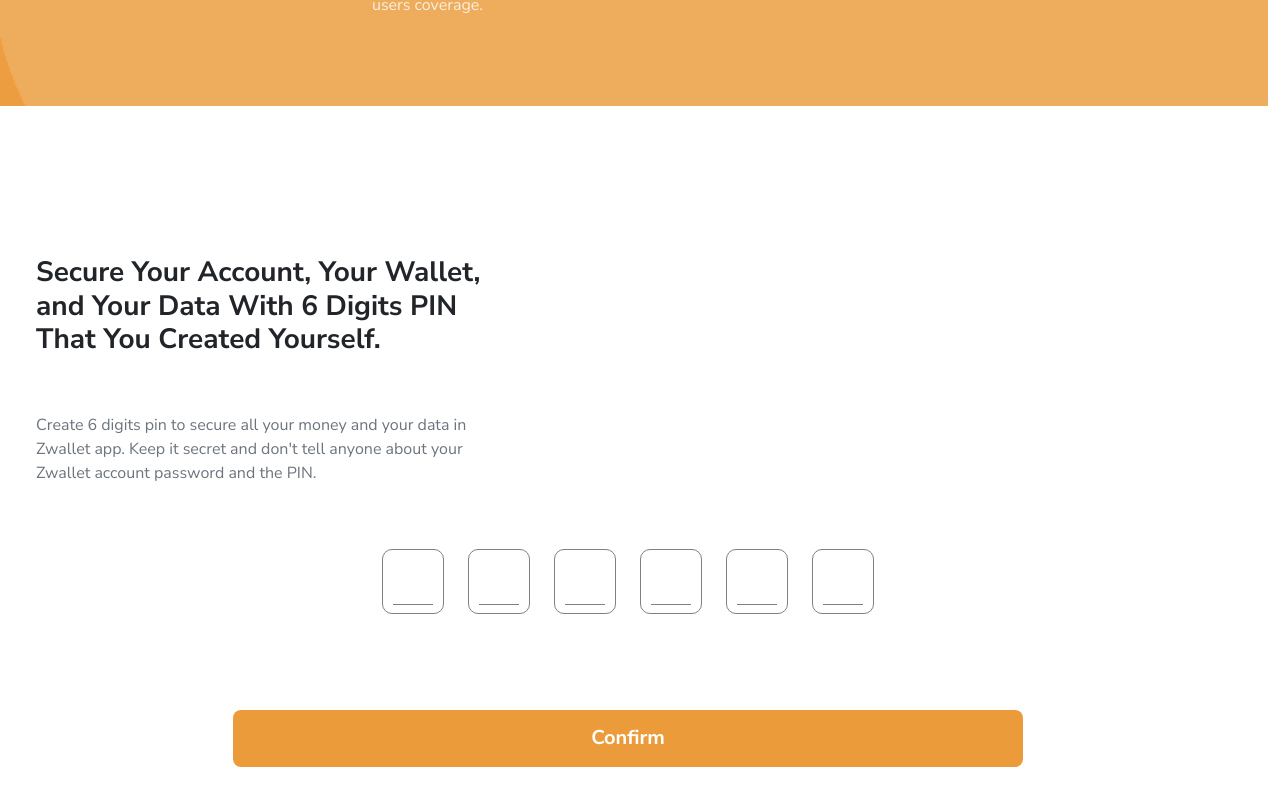
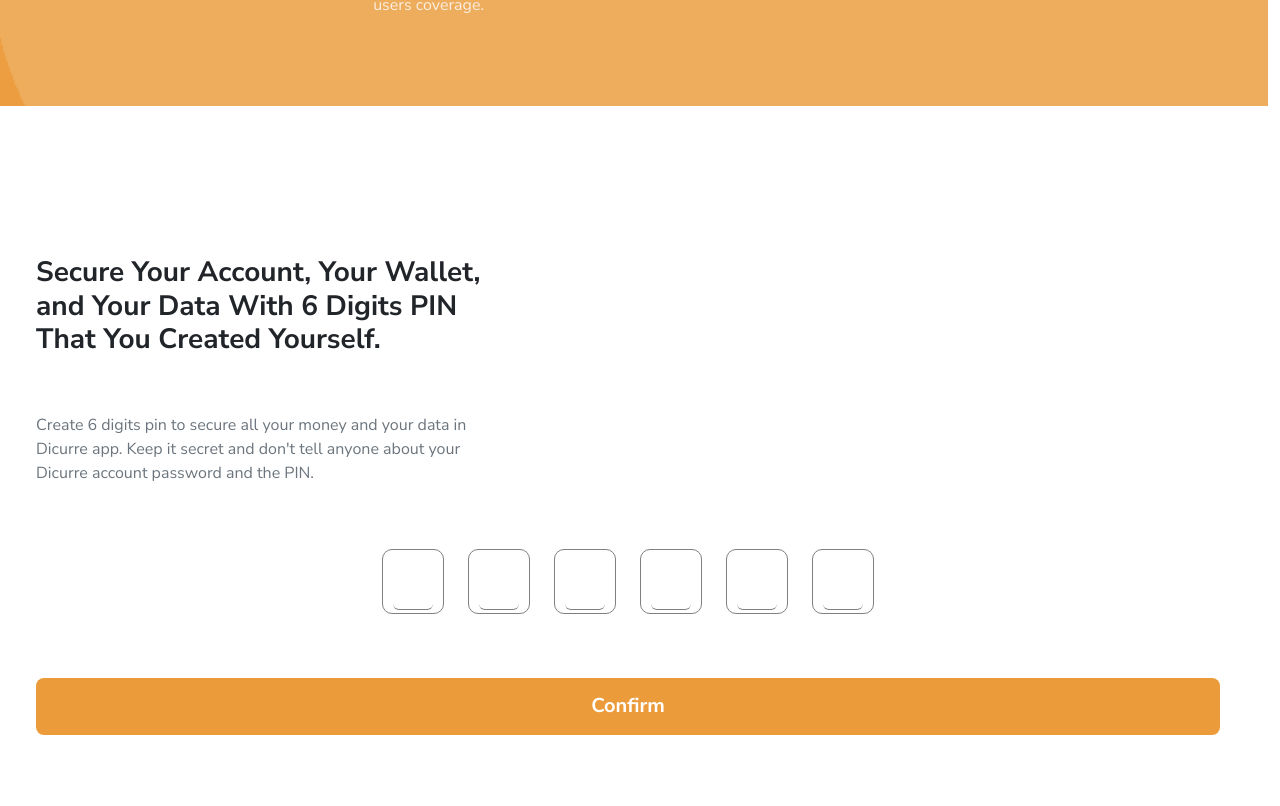
Before and after one commit to prasetyoow/dicurre-reactjs, a React (Create React App) app: page /CreatePin in a window 1280 px wide. Shown: the part 854-1660 px from the top of the page. Built offline with nearby package versions, Linux system fonts and the light colour scheme.

Commit message:
fixed register and createpin

```diff
--- a/src/pages/CreatePin.js
+++ b/src/pages/CreatePin.js
@@ -1,10 +1,88 @@
 import React from "react"
 import Imgdb from "../assets/img/phone-double.png"
-import { Row, Col } from "react-bootstrap"
-import {Link} from "react-router-dom"
+import { Row, Col, Form, Alert } from "react-bootstrap"
+import {useNavigate} from "react-router-dom"
 import { Helmet } from "react-helmet"
+import { Formik } from "formik"
+import * as Yup from 'yup'
+
+// redux
+import { useDispatch, useSelector } from "react-redux"
+import { createpin } from "../redux/asyncActions/auth"
+
+const pinSchema = Yup.object().shape({
+  pin1: Yup.number().required('Required'),
+  pin2: Yup.number().required('Required'),
+  pin3: Yup.number().required('Required'),
+  pin4: Yup.number().required('Required'),
+  pin5: Yup.number().required('Required'),
+  pin6: Yup.number().required('Required'),
+})
+
+const AuthValid = ({errors, handleSubmit, handleChange}) => {
+  return (
+    <Form onSubmit={handleSubmit} className="d-flex flex-column gap-3">
+      <div className="d-flex justify-content-center w-auto mx-auto flex-row gap-4 pin-wrap">
+        <Form.Group className="d-flex align-items-center pin-border">
+          <Form.Control className="pin-num text-center" onChange={handleChange} isInvalid={!!errors.pin1} name="pin1" maxLength="1" min="0" max="9" />
+            <Form.Control.Feedback type="invalid"></Form.Control.Feedback>
+        </Form.Group>
+
+        <Form.Group className="d-flex align-items-center pin-border">
+          <Form.Control className="pin-num text-center" onChange={handleChange} isInvalid={!!errors.pin2} name="pin2" maxLength="1" min="0" max="9" />
+            <Form.Control.Feedback type="invalid"></Form.Control.Feedback>
+        </Form.Group>
+
+        <Form.Group className="d-flex align-items-center pin-border">
+          <Form.Control className="pin-num text-center" onChange={handleChange} isInvalid={!!errors.pin3} name="pin3" maxLength="1" min="0" max="9" />
+            <Form.Control.Feedback type="invalid"></Form.Control.Feedback>
+        </Form.Group>
+
+        <Form.Group className="d-flex align-items-center pin-border">
+          <Form.Control className="pin-num text-center" onChange={handleChange} isInvalid={!!errors.pin4} name="pin4" maxLength="1" min="0" max="9" />
+            <Form.Control.Feedback type="invalid"></Form.Control.Feedback>
+        </Form.Group>
+
+        <Form.Group className="d-flex align-items-center pin-border">
+          <Form.Control className="pin-num text-center" onChange={handleChange} isInvalid={!!errors.pin5} name="pin5" maxLength="1" min="0" max="9" />
+            <Form.Control.Feedback type="invalid"></Form.Control.Feedback>
+        </Form.Group>
+
+        <Form.Group className="d-flex align-items-center pin-border">
+          <Form.Control className="pin-num text-center" onChange={handleChange} isInvalid={!!errors.pin6} name="pin6" maxLength="1" min="0" max="9" />
+            <Form.Control.Feedback type="invalid"></Form.Control.Feedback>
+        </Form.Group>
+      </div>
+
+      <div className="d-grid mt-5">
+        <button type="submit" className="btn btn-primary btn-lg fw-bold button-login">Confirm</button>
+      </div>
+    </Form>
+  )
+}
 
 function CreatePin() {
+  const navigate = useNavigate();
+  const dispatch = useDispatch();
+  const token = useSelector(state => state.auth.token)
+  const email = useSelector(state =>  state.auth.email)
+  const errorMsg = useSelector(state => state.auth.errorMsg)
+
+  const onCreatePin = (value) => {
+    if (value.pin1 === '' || value.pin2 === '' || value.pin3 === '' || value.pin4 === '' || value.pin5 === '' || value.pin6 === '') {
+      window.alert('Create Pin Failed')
+    } else {
+      const request = {email: email, pin: value.pin1 + value.pin2 + value.pin3 + value.pin4 + value.pin5 + value.pin6}
+      console.log(request);
+      dispatch(createpin(request))
+      navigate('/CreatePinSuccess')
+    }
+  }
+  React.useEffect(() => {
+    if (token) {
+      navigate("/Dashboard");
+    }
+  }, [navigate, token]);
   return (
     <>
     <Helmet>
@@ -15,7 +93,7 @@ function CreatePin() {
           <div className="d-flex flex-column align-items-center">
               <div>
                   <div className="d-flex justify-content-start">
-                    <span className="fs-2 fw-bold logo-mobile">Zwallet</span>
+                    <span className="fs-2 fw-bold logo-mobile">Dicurre</span>
                   </div>
                   <div className="bg-phone">
                     <img src={Imgdb} alt="phone-db" />
@@ -24,40 +102,18 @@ function CreatePin() {
 
               <div className ="d-flex flex-column gap-5 text-content">
                 <span className ="fs-3 fw-bold bg-phone">App that Covering Banking Needs.</span>
-                <p className ="fw-normal bg-phone">Zwallet is an application that focussing in banking needs for all users <br/> in the world. Always updated and always following world trends. <br/> 5000+ users registered in Zwallet everyday with worldwide <br/> users coverage. </p>
+                <p className ="fw-normal bg-phone">Dicurre is an application that focussing in banking needs for all users <br/> in the world. Always updated and always following world trends. <br/> 5000+ users registered in Dicurre everyday with worldwide <br/> users coverage. </p>
               </div>
             </div>
         </Col>
           <Col className="px-5 auth-from-wraper d-flex flex-column gap-5">
               <h3 className="text-start fs-3 fw-bold">Secure Your Account, Your Wallet, <br/> and Your Data With 6 Digits PIN <br/> That You Created Yourself.</h3>
-              <p className="text-start fw-normal text-muted">Create 6 digits pin to secure all your money and your data in <br/> Zwallet app. Keep it secret and don't tell anyone about your <br/> Zwallet account password and the PIN.</p>
+              <p className="text-start fw-normal text-muted">Create 6 digits pin to secure all your money and your data in <br/> Dicurre app. Keep it secret and don't tell anyone about your <br/> Dicurre account password and the PIN.</p>
 
-              <div className="d-flex justify-content-center w-auto mx-auto flex-row gap-4 pin-wrap">
-                <div className="d-flex align-items-center pin-border">
-                  <input type="text" className="pin-num text-center" maxlength="1" min="0" max="9"/>
-                </div>
-                <div className="d-flex align-items-center pin-border">
-                  <input type="text" className="pin-num text-center" maxlength="1" min="0" max="9"/>
-                </div>
-                <div className="d-flex align-items-center pin-border">
-                  <input type="text" className="pin-num text-center" maxlength="1" min="0" max="9"/>
-                </div>
-                <div className="d-flex align-items-center pin-border">
-                  <input type="text" className="pin-num text-center" maxlength="1" min="0" max="9"/>
-                </div>
-                <div className="d-flex align-items-center pin-border">
-                  <input type="text" className="pin-num text-center" maxlength="1" min="0" max="9"/>
-                </div>
-                <div className="d-flex align-items-center pin-border">
-                  <input type="text" className="pin-num text-center" maxlength="1" min="0" max="9"/>
-                </div>
-              </div>
-
-              <Link to="/createPinSuccess" className="text-decoration-none">
-                <div className="d-grid mx-auto col-lg-8 mt-5">
-                  <button className="btn btn-primary btn-lg fw-bold button-login">Confirm</button>
-                </div>
-              </Link>
+              {errorMsg && <Alert variant="danger">{errorMsg}</Alert>}
+              <Formik onSubmit={onCreatePin} initialValues={{pin1: '', pin2: '', pin3: '', pin4: '', pin5: '', pin6: '', }} validationSchema={pinSchema}>
+              {(props)=><AuthValid {...props}/>}
+              </Formik>
           </Col>
         </Row>
     </>
--- a/src/redux/asyncActions/auth.js
+++ b/src/redux/asyncActions/auth.js
@@ -6,7 +6,7 @@ export const login = createAsyncThunk("auth/login", async (request) => {
   const result = {};
   try {
     const send = qs.stringify(request);
-    const { data } = await http().post("/auth/login", send, {
+    const { data } = await http().post("auth/login", send, {
       headers: {
         "content-type": "application/x-www-form-urlencoded"
       }
@@ -23,7 +23,7 @@ export const register = createAsyncThunk("auth/register", async (request) => {
   const result = {};
   try {
     const send = qs.stringify(request);
-    const { data } = await http().post("/auth/register", send, {
+    const { data } = await http().post("auth/register", send, {
       headers: {
         "content-type": "application/x-www-form-urlencoded"
       }
@@ -31,7 +31,7 @@ export const register = createAsyncThunk("auth/register", async (request) => {
     result.successMsg = data.message;
     return result;
   } catch (e) {
-    result.errorMsg = e.response.data.result[0].message;
+    result.errorMsg = e.response.data.message;
     return result;
   }
 });
@@ -40,7 +40,7 @@ export const createpin = createAsyncThunk('auth/createpin', async request => {
   const results = {};
   try {
     const send = qs.stringify(request);
-    const {data} = await http().post('/auth/createPin', send);
+    const {data} = await http().post('auth/createPin', send);
     results.success = data.message;
     return results;
   } catch (e) {
```
Also changed, not shown: src/pages/Signup.js (+9 -45 lines).
